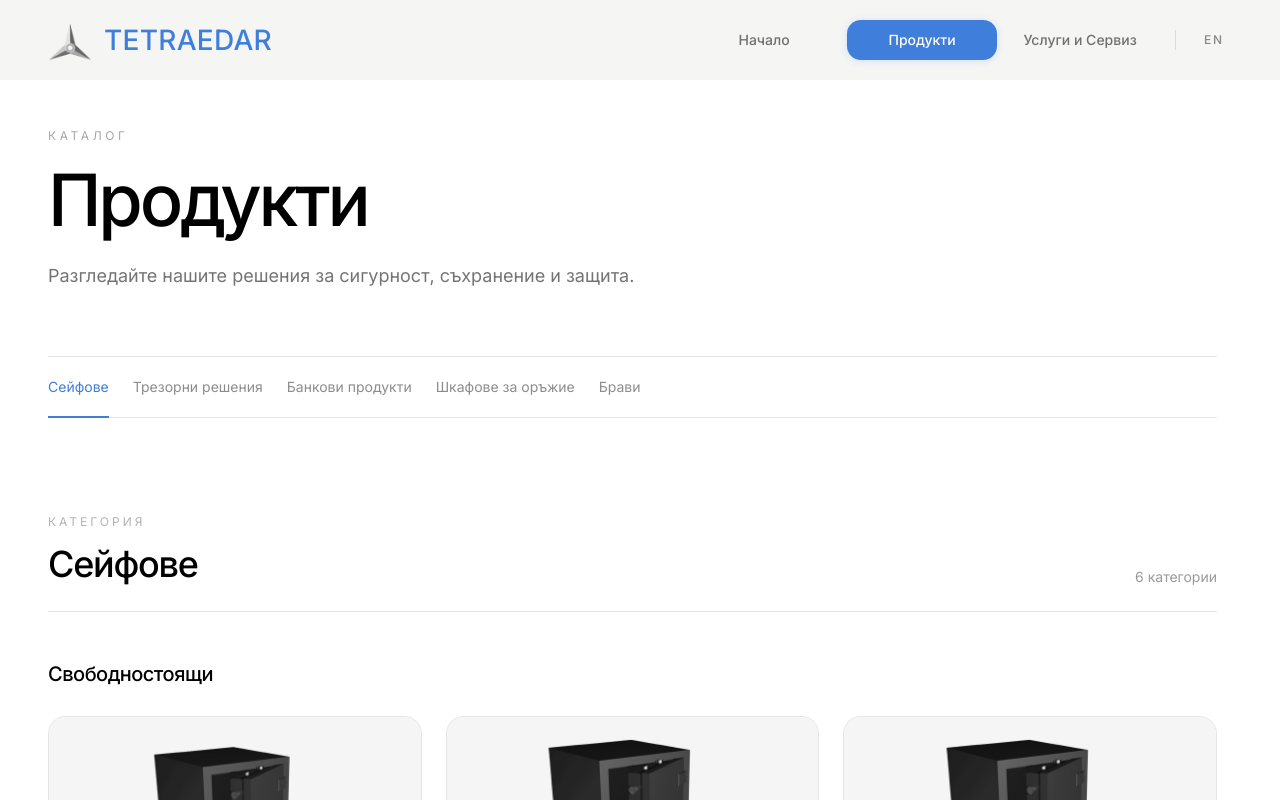
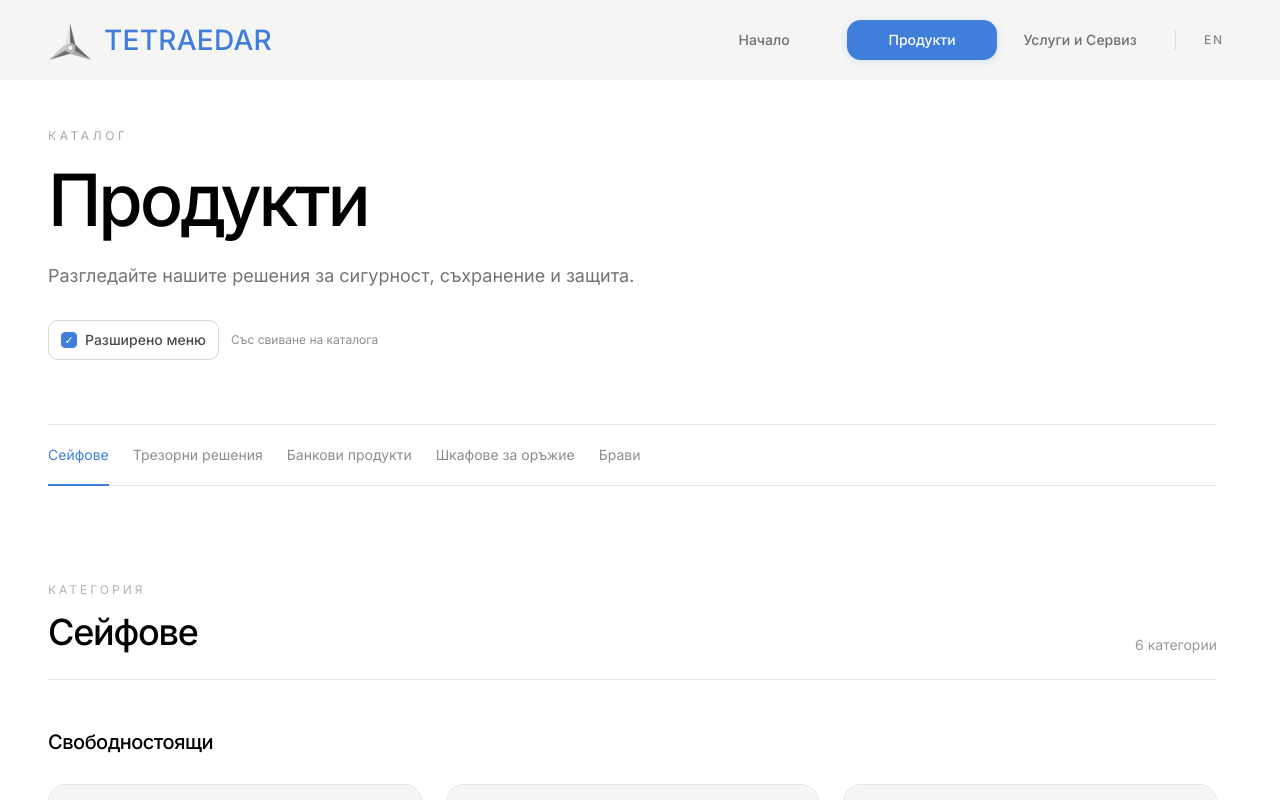
Before and after one commit to TotiVasilev/safe-site, a Next.js app: page /produkti in a window 1280 px wide. Shown: the top 800 px of the page. Built offline with nearby package versions, Linux system fonts and the light colour scheme.

Commit message:
CMS product size fix

```diff
--- a/components/ui/ProductsCatalog.tsx
+++ b/components/ui/ProductsCatalog.tsx
@@ -25,6 +25,26 @@ export default function ProductsCatalog({
     useState<string | null>(null);
   const [floatingMenu, setFloatingMenu] =
     useState(false);
+  const [advancedMenu, setAdvancedMenu] = useState(true);
+  useEffect(() => {
+    try {
+      const saved = window.localStorage.getItem("tetraedar:advanced-menu");
+      if (saved !== null) setAdvancedMenu(saved === "true");
+    } catch {
+      // Keep the default when storage is unavailable.
+    }
+  }, []);
+  function toggleAdvancedMenu() {
+    setAdvancedMenu((enabled) => {
+      const next = !enabled;
+      try {
+        window.localStorage.setItem("tetraedar:advanced-menu", String(next));
+      } catch {
+        // The toggle still works for this visit.
+      }
+      return next;
+    });
+  }
   const [menuHovered, setMenuHovered] =
     useState(false);
   const [mobileStickyMenu, setMobileStickyMenu] =
@@ -357,6 +377,30 @@ export default function ProductsCatalog({
             Разгледайте нашите решения за
             сигурност, съхранение и защита.
           </p>
+          <div className="mt-7 flex items-center gap-3">
+            <button
+              type="button"
+              role="checkbox"
+              aria-checked={advancedMenu}
+              onClick={toggleAdvancedMenu}
+              className="inline-flex min-h-10 items-center gap-2 rounded-lg border border-black/15 bg-white px-3 py-2 text-sm font-medium text-black/70 transition-colors hover:border-[#3f7edb]/50 hover:text-[#3f7edb]"
+            >
+              <span
+                aria-hidden="true"
+                className={`flex h-4 w-4 items-center justify-center rounded border text-[11px] leading-none ${
+                  advancedMenu
+                    ? "border-[#3f7edb] bg-[#3f7edb] text-white"
+                    : "border-black/30 bg-white text-transparent"
+                }`}
+              >
+                ✓
+              </span>
+              Разширено меню
+            </button>
+            <span className="text-xs text-black/45">
+              {advancedMenu ? "Със свиване на каталога" : "Без свиване на каталога"}
+            </span>
+          </div>
         </motion.header>
         <div
           ref={navigationMarkerRef}
@@ -473,7 +517,7 @@ export default function ProductsCatalog({
         <motion.div
           animate={{
             paddingLeft:
-              floatingMenu
+              floatingMenu && advancedMenu
                 ? 150
                 : 0,
           }}
@@ -861,7 +905,7 @@ export default function ProductsCatalog({
             >
               <motion.div
                 animate={{
-                  width: menuHovered
+                  width: advancedMenu && menuHovered
                     ? 245
                     : 200,
                 }}
@@ -883,7 +927,7 @@ export default function ProductsCatalog({
                       category.slug;
                     const showSubcategories =
                       categoryActive ||
-                      menuHovered;
+                      (advancedMenu && menuHovered);
                     return (
                       <div
                         key={
```
